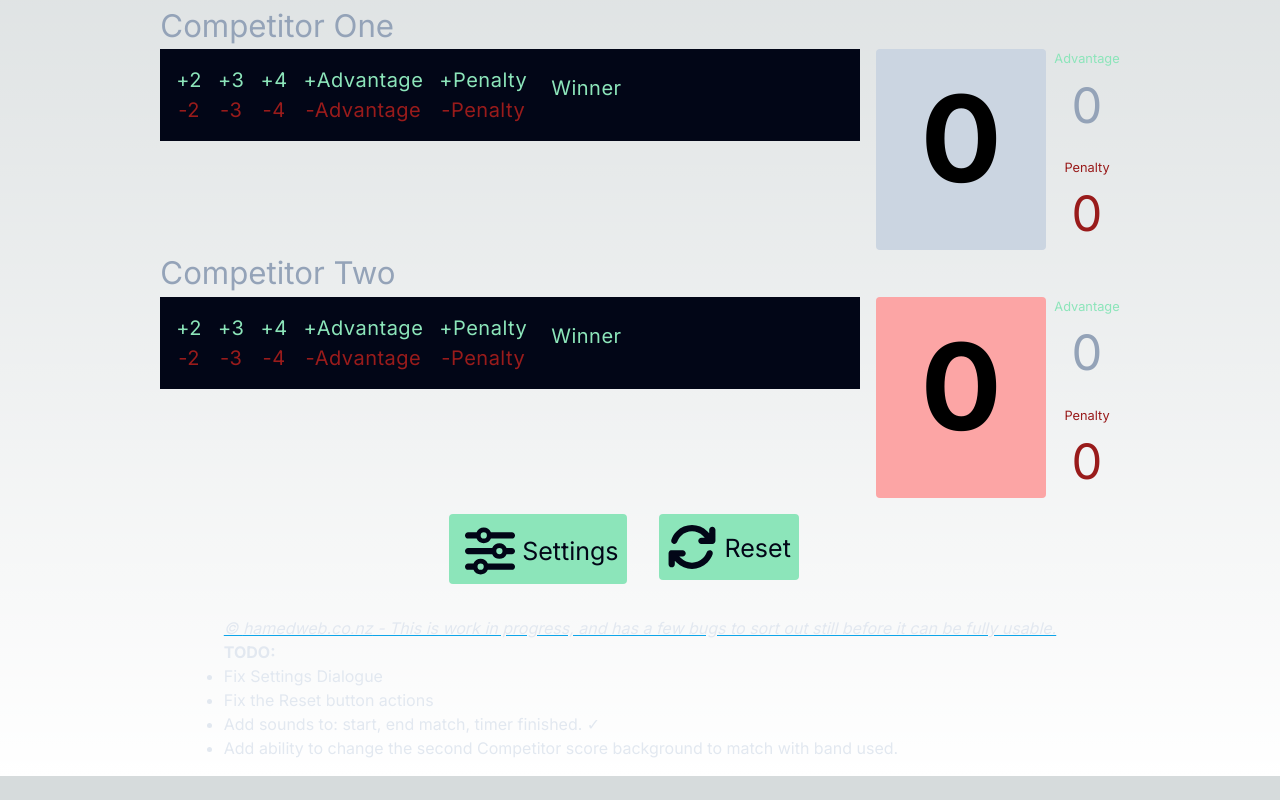
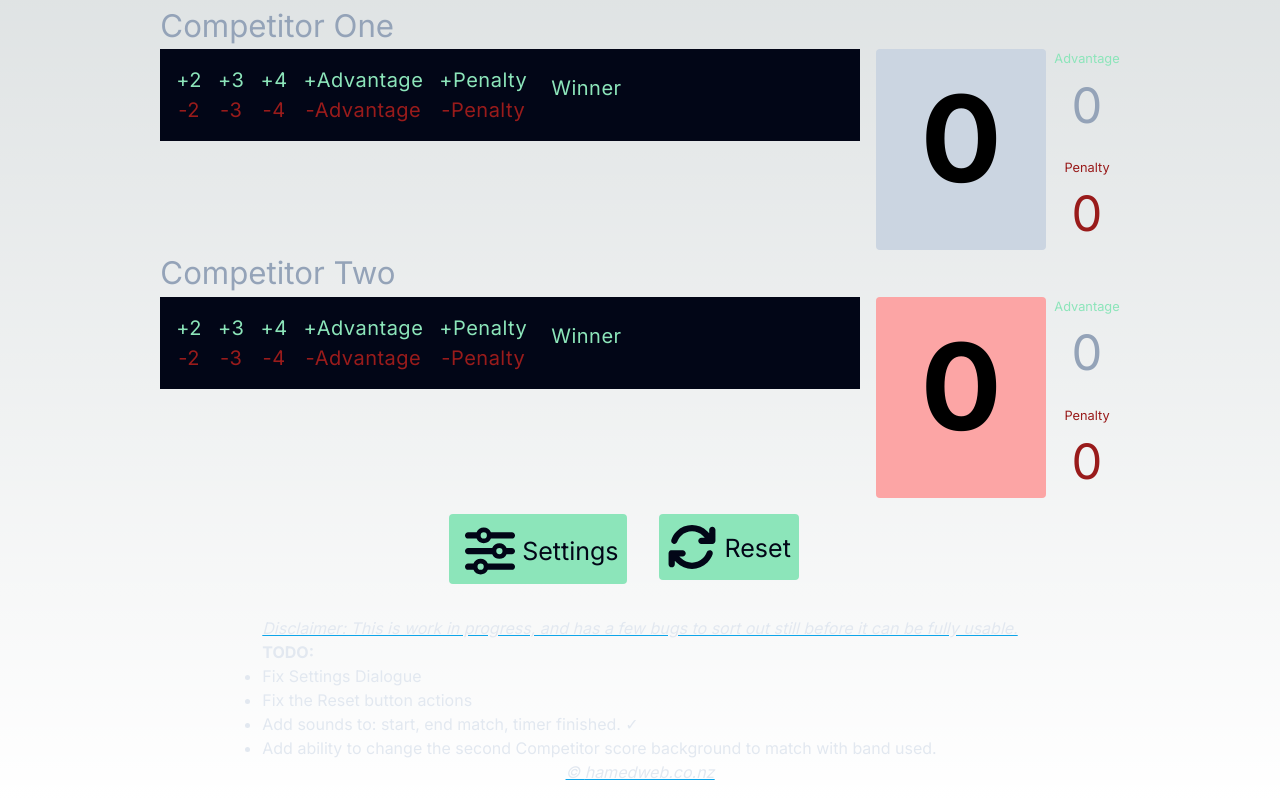
Before and after one commit to NZGuruDeveloper/bjj-scoreboard, a Next.js app: page / in a window 1280 px wide. Shown: the part 247-1047 px from the top of the page. Before the commit the page ends 1023 px from the top, so only its background shows below. Built offline with nearby package versions, Linux system fonts and the light colour scheme.

Commit message:
Cleaned up the bottom disclaimer

```diff
--- a/src/app/page.js
+++ b/src/app/page.js
@@ -342,7 +342,7 @@ export default function Home() {
         </div>
         <div>
           <p className="italic underline decoration-sky-500">
-            &copy; <a href="https://hamedweb.co.nz">hamedweb.co.nz</a> -
+            Disclaimer:
             This is work in progress, and has a few bugs to sort out
             still before it can be fully usable.
           </p>
@@ -356,6 +356,7 @@ export default function Home() {
               match with band used.
             </li>
           </ul>
+          <p className="text-center italic underline decoration-sky-500">&copy; <a href="https://hamedweb.co.nz">hamedweb.co.nz</a></p>
         </div>
       </main>
     </CountdownProvider>
```
